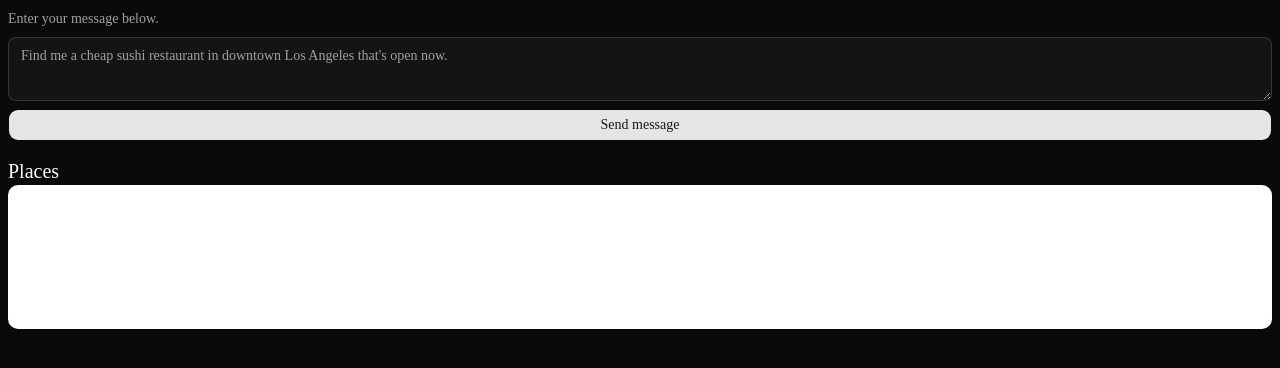
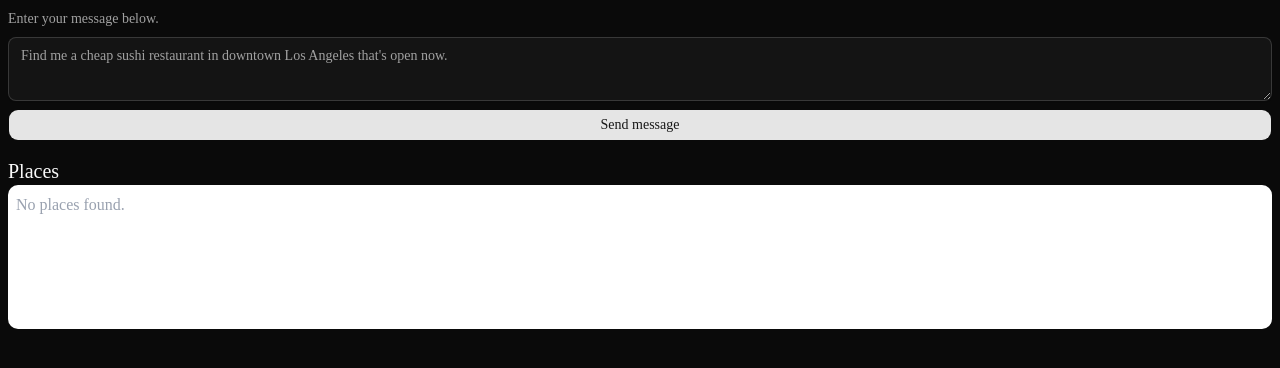
Before and after one commit to wes-q/restaurant-finder, a Next.js app: page / in a window 1280 px wide. Shown: the top 368 px of the page. Built offline with nearby package versions, Linux system fonts and the light colour scheme.

Commit message:
fix: improve error handling and loading states

```diff
--- a/src/app/api/execute/route.ts
+++ b/src/app/api/execute/route.ts
@@ -7,7 +7,6 @@ import type { StructuredQuery, Place } from "@/types/place";
 const VALID_CODE = process.env.API_ACCESS_CODE;
 
 export async function GET(req: NextRequest): Promise<NextResponse> {
-    console.log("API ROUTE RUNS HERE");
     try {
         const { searchParams } = new URL(req.url);
         const message: string | null = searchParams.get("message");
--- a/src/app/page.tsx
+++ b/src/app/page.tsx
@@ -7,6 +7,7 @@ import { Textarea } from "@/components/ui/textarea";
 import { Field, FieldDescription } from "@/components/ui/field";
 import { Button } from "@/components/ui/button";
 import { Place } from "@/types/place";
+import { Spinner } from "@/components/ui/spinner";
 
 export default function QueryTraditionalReact() {
     const [places, setPlaces] = useState<Place[]>([]);
@@ -32,6 +33,8 @@ export default function QueryTraditionalReact() {
             console.log("ERR", err);
             if (err instanceof TypeError && err.message === "Failed to fetch") {
                 setError("Network error. Please check your connection.");
+            } else if (err instanceof Error && err.message.includes("500")) {
+                setError("Server error. Our service is temporarily unavailable. Please try again later.");
             } else if (err instanceof Error && err.message) {
                 setError(err.message);
             } else {
@@ -57,9 +60,15 @@ export default function QueryTraditionalReact() {
             <div className="p-2">
                 <h1 className="text-xl">Places</h1>
                 <div className="bg-white text-black h-full min-h-36 rounded-lg p-2">
-                    {places.map((place) => (
-                        <div key={place.fsq_place_id}>{place.name}</div>
-                    ))}
+                    {loading ? (
+                        <div className="flex justify-center items-center min-h-36">
+                            <Spinner />
+                        </div>
+                    ) : places.length > 0 ? (
+                        places.map((place) => <div key={place.fsq_place_id}>{place.name}</div>)
+                    ) : (
+                        <p className="text-gray-400">No places found.</p>
+                    )}
                 </div>
             </div>
         </div>
--- /dev/null
+++ b/src/components/ui/spinner.tsx
@@ -0,0 +1,10 @@
+import { cn } from "@/lib/utils"
+import { Loader2Icon } from "lucide-react"
+
+function Spinner({ className, ...props }: React.ComponentProps<"svg">) {
+  return (
+    <Loader2Icon role="status" aria-label="Loading" className={cn("size-4 animate-spin", className)} {...props} />
+  )
+}
+
+export { Spinner }
```
